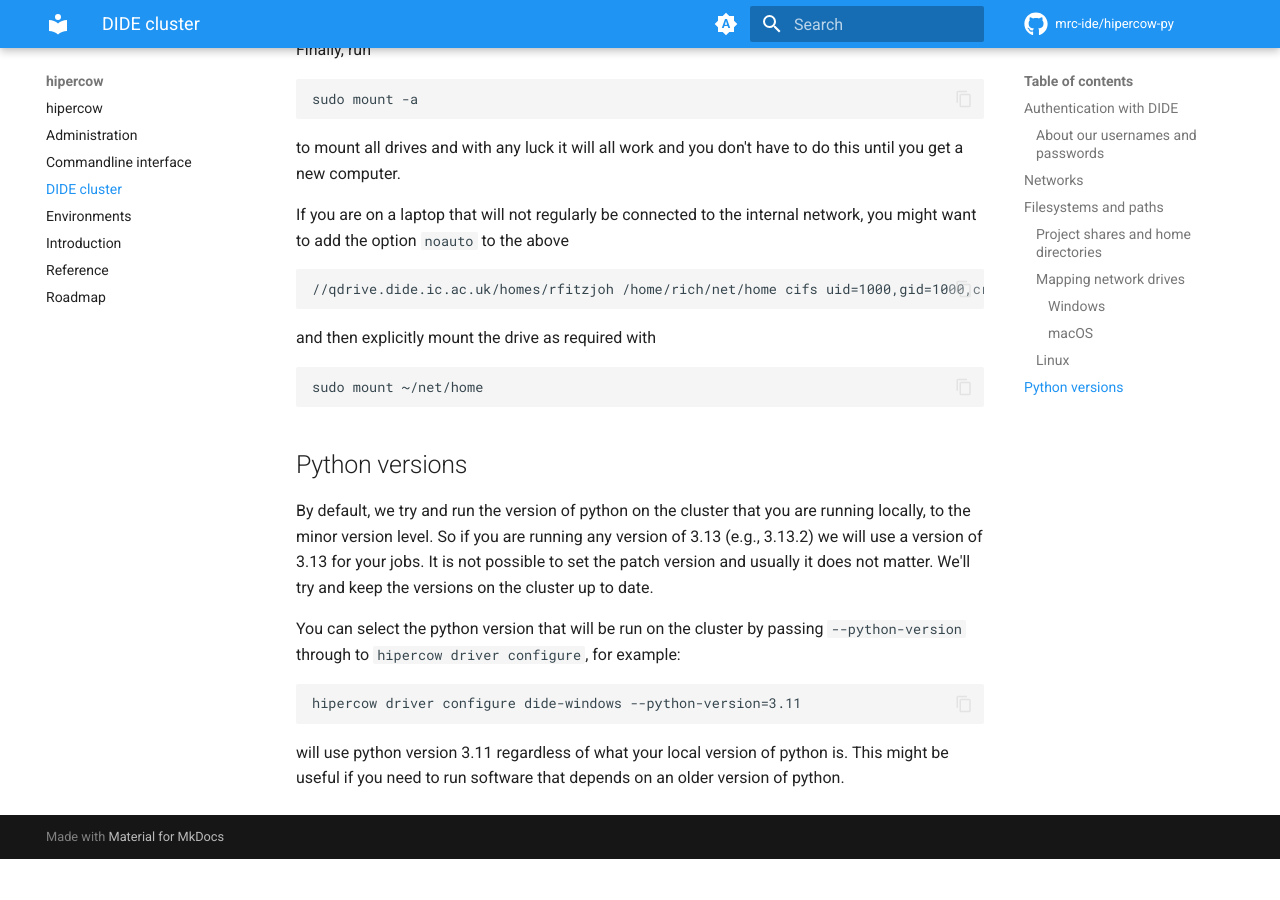
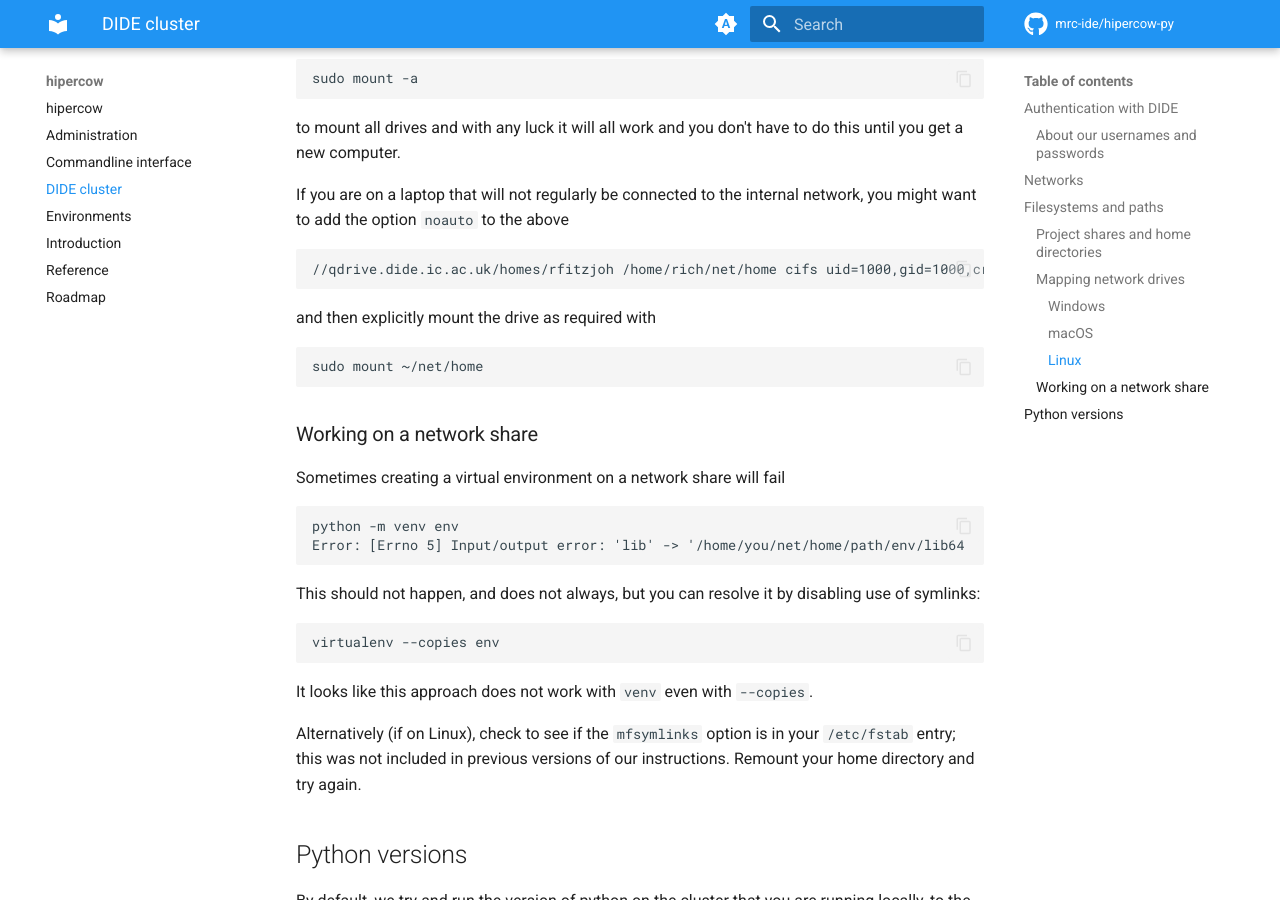
Before and after one commit to mrc-ide/hipercow-py, an MkDocs documentation site: the page built from docs/dide.md, in a window 1280 px wide and 900 px high, scrolled down 4536 px. Built offline with MkDocs 1.6.1 and Material for MkDocs 9.7.7, drawn with Linux system fonts in a browser that asks for light colours; comment, search, counter and statistics services are not loaded; before the commit the page ends 5395 px from its top, so only the background shows below that; some of the changed text lies outside the part shown.

Commit message:
Tweaks to instructions

````diff
--- a/docs/dide.md
+++ b/docs/dide.md
@@ -98,7 +98,7 @@
 
 This directory will be mounted at `/Volumes/<username>` (so the last bit of the filename will be used as the mount point within `Volumes`).  There may be a better way of doing this, and the connection will not be reestablished automatically so if anyone has a better way let me know.
 
-### Linux
+#### Linux
 
 This is what Rich has done on his computer and it seems to work,
 though it's not incredibly fast.  Full instructions are [on the Ubuntu community wiki](https://help.ubuntu.com/community/MountWindowsSharesPermanently).
@@ -112,7 +112,7 @@
 In your `/etc/fstab` file, add
 
 ```
-//qdrive.dide.ic.ac.uk/homes/<dide-username> <home-mount-point> cifs uid=<local-userid>,gid=<local-groupid>,credentials=/home/<local-username>/.smbcredentials,domain=DIDE,sec=ntlmssp,iocharset=utf8 0  0
+//qdrive.dide.ic.ac.uk/homes/<dide-username> <home-mount-point> cifs uid=<local-userid>,gid=<local-groupid>,credentials=/home/<local-username>/.smbcredentials,domain=DIDE,sec=ntlmssp,iocharset=utf8,mfsymlinks 0  0
 ```
 
 where:
@@ -158,7 +158,7 @@
 If you are on a laptop that will not regularly be connected to the internal network, you might want to add the option `noauto` to the above
 
 ```
-//qdrive.dide.ic.ac.uk/homes/rfitzjoh /home/rich/net/home cifs uid=1000,gid=1000,credentials=/home/rich/.smbcredentials,domain=DIDE,sec=ntlmssp,iocharset=utf8,noauto 0  0
+//qdrive.dide.ic.ac.uk/homes/rfitzjoh /home/rich/net/home cifs uid=1000,gid=1000,credentials=/home/rich/.smbcredentials,domain=DIDE,sec=ntlmssp,iocharset=utf8,noauto,mfsymlinks 0  0
 ```
 
 and then explicitly mount the drive as required with
@@ -166,6 +166,25 @@
 ```
 sudo mount ~/net/home
 ```
+
+### Working on a network share
+
+Sometimes creating a virtual environment on a network share will fail
+
+```console
+python -m venv env
+Error: [Errno 5] Input/output error: 'lib' -> '/home/you/net/home/path/env/lib64
+```
+
+This should not happen, and does not always, but you can resolve it by disabling use of symlinks:
+
+```console
+virtualenv --copies env
+```
+
+It looks like this approach does not work with `venv` even with `--copies`.
+
+Alternatively (if on Linux), check to see if the `mfsymlinks` option is in your `/etc/fstab` entry; this was not included in previous versions of our instructions.  Remount your home directory and try again.
 
 ## Python versions
 
````
